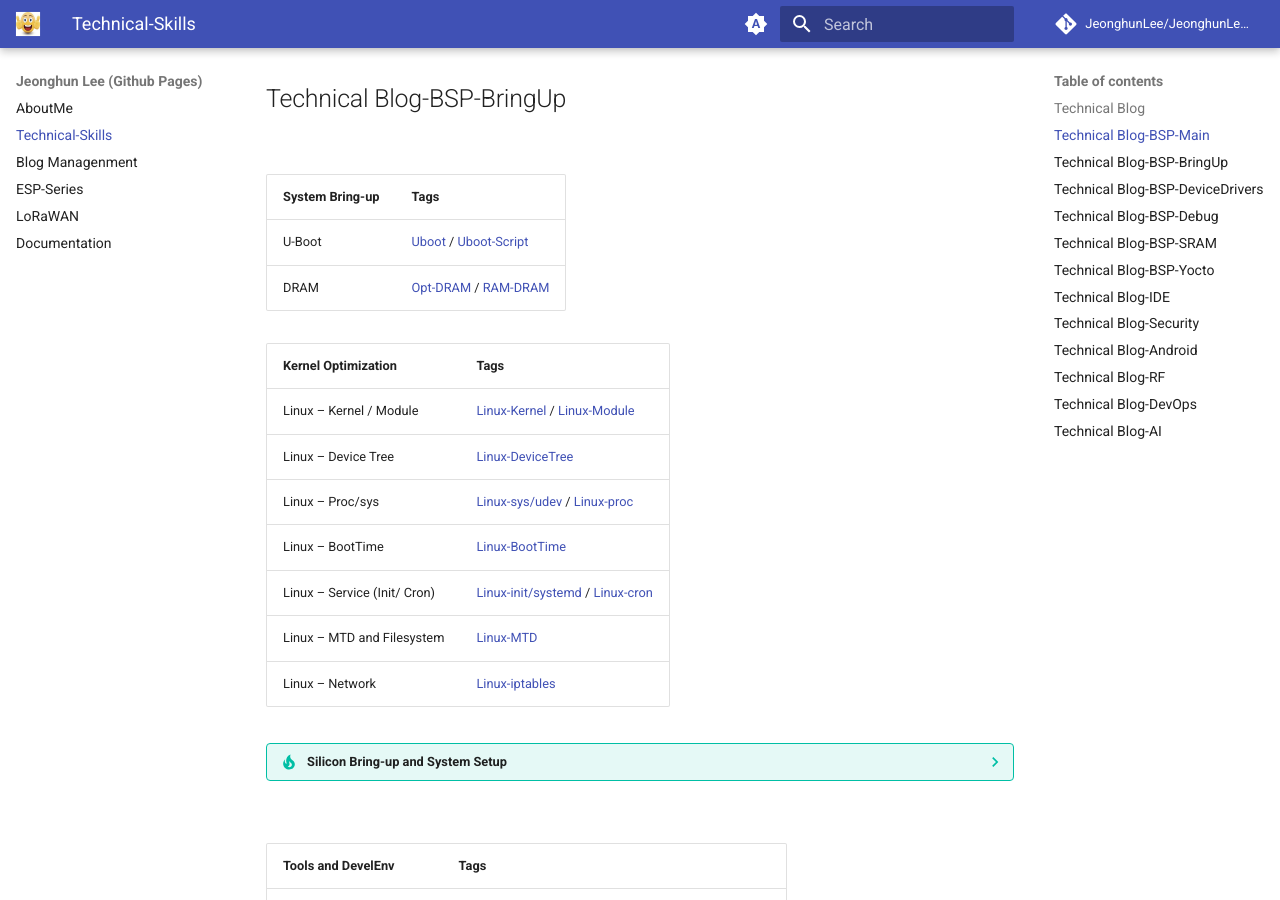
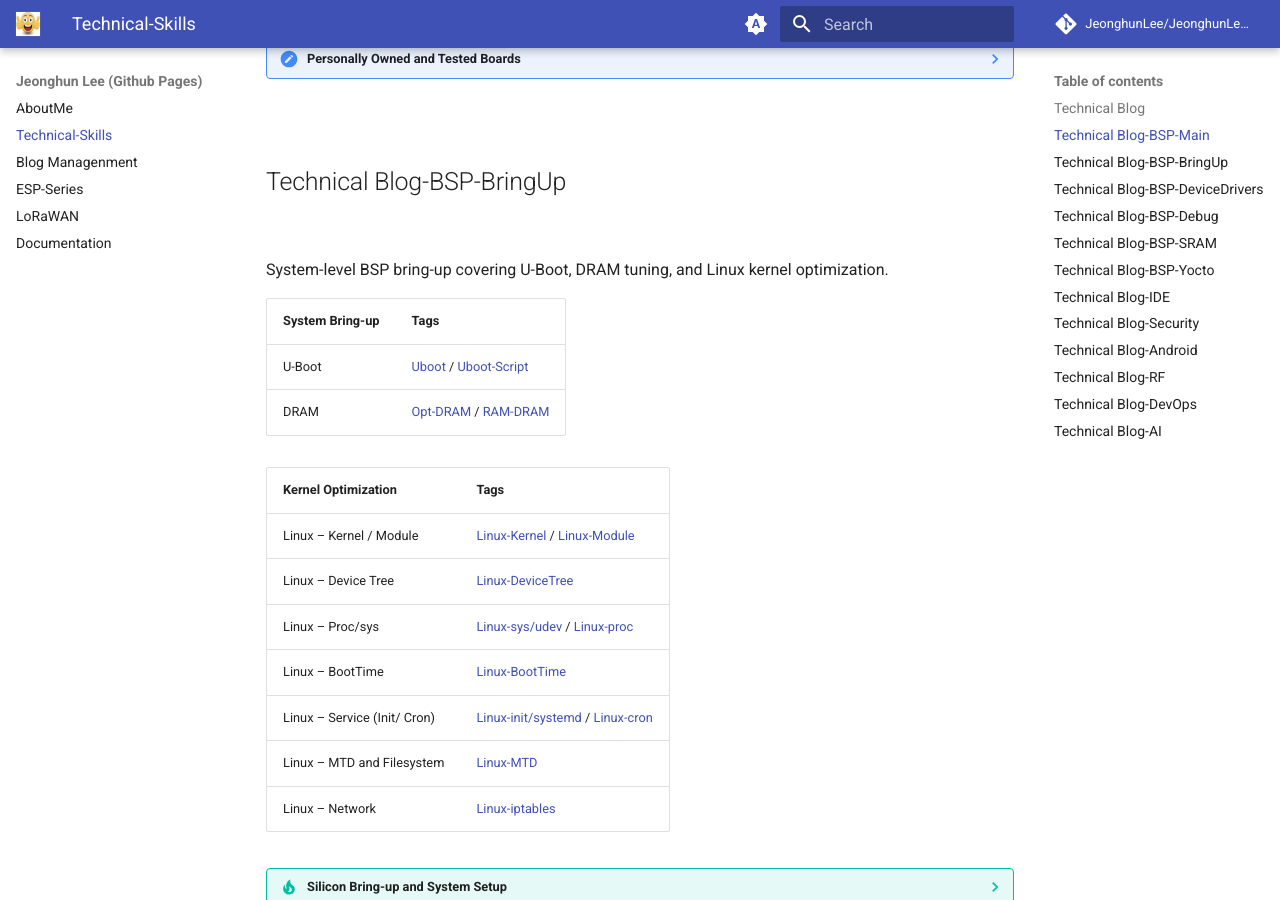
Before and after one commit to JeonghunLee/JeonghunLee.github.io, an MkDocs documentation site: the page built from docs/project_technical_skills.md, in a window 1280 px wide and 900 px high, scrolled down 1637 px. Built offline with MkDocs 1.6.1 and Material for MkDocs 9.7.7, drawn with Linux system fonts in a browser that asks for light colours; comment, search, counter and statistics services are not loaded; some of the changed text lies outside the part shown.

Commit message:
update it

```diff
--- a/docs/project_technical_skills.md
+++ b/docs/project_technical_skills.md
@@ -4,6 +4,10 @@
 This page is a **blog-centered technical skills index**.
 Each category links to **real-world implementation notes and deep-dive analyses**
 documented through my technical blog.
+
+Use the **Table of Contents (TOC)** to quickly navigate each technical area.
+
+<br/>
 
 ??? note "Quick access and Contact"
     **Icon links** to my platforms are available at the bottom of this page.
@@ -76,6 +80,7 @@
 
 <br/>
 
+System-level BSP bring-up covering U-Boot, DRAM tuning, and Linux kernel optimization.
 
 | System Bring-up   | Tags |
 | ------------- | -----|
```
